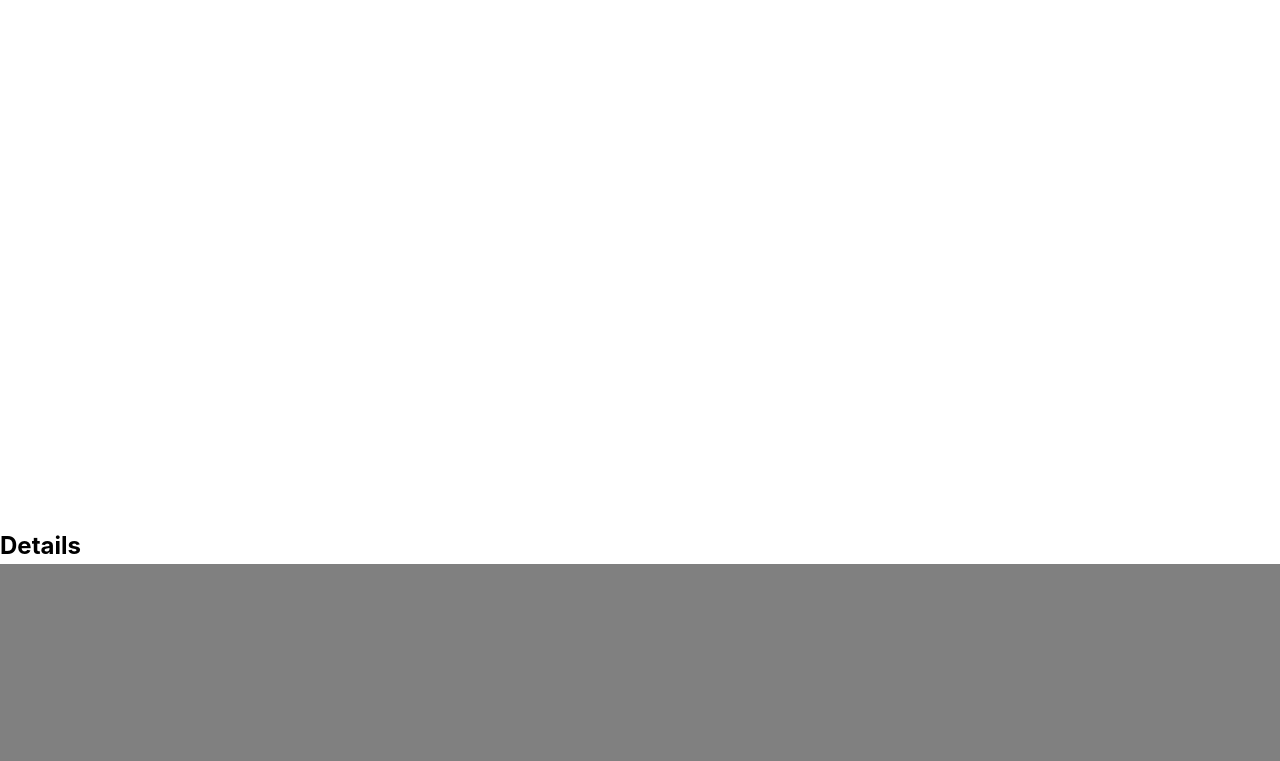
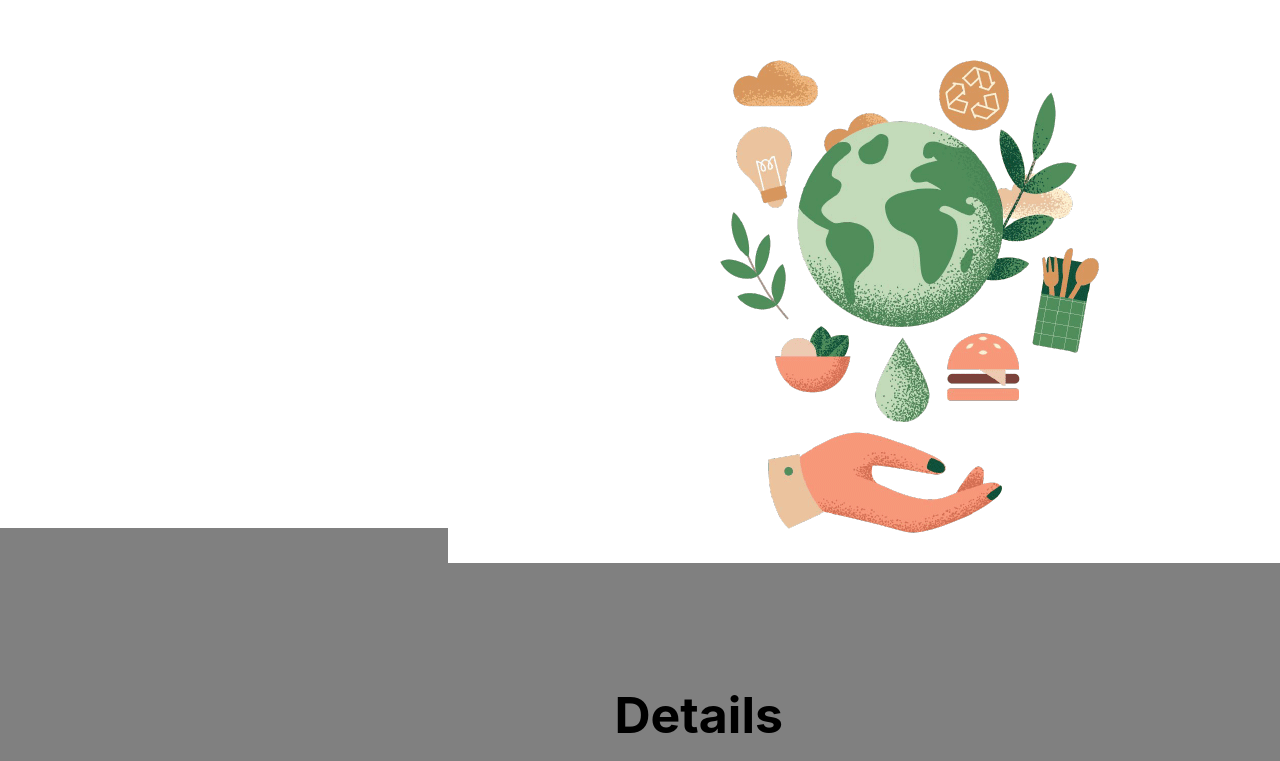
Before and after one commit to anthonyych4n/Sustainabite, a React (Vite) app: page / in a window 1280 px wide. Shown: the part 1072-1833 px from the top of the page. Built offline with nearby package versions, Linux system fonts and the light colour scheme.

Commit message:
Added details section
finished detail react + css

```diff
--- a/src/index.css
+++ b/src/index.css
@@ -76,10 +76,11 @@ input:focus {
 
 .mainpage3 {
   display: flex;
-  flex-direction: column;
+  flex-direction: row;
   align-items: center;
-  justify-content: center;
+  justify-content: flex-start;
   height: 100vh;
+  background-color: var(--text-primary);
 }
 
 .mainpage2 {
@@ -110,6 +111,48 @@ input:focus {
   align-items: center;
   gap: 1rem;
   padding-bottom: 4rem;
+}
+
+
+.Icon {
+  position: relative;
+  width: 900px;
+  height: 550px;
+  left: 35%;
+  top: 20%;
+}
+.detailstitle{
+  position: absolute;
+  justify-content: center;
+  top: 1900px;
+  left: 31%;
+  font-size: 100px;
+  color: var(--midlight-main-color);
+}
+
+.details{
+  position: absolute;
+  justify-content: center;
+  align-items: center;
+  font-size: 50px;
+  top: 1750px;
+  left: 48%
+}
+
+.detailscontainer{
+  display: flex;
+  align-items: center;
+  justify-content: center;
+}
+
+.detailscontainer > p{
+  color: var(--midlight-main-color);
+  position: absolute;
+  justify-content: center;
+  text-align: center;
+  top: 2100px;
+  left: 34%;
+  width: 1000px;
 }
 
 .mainpageh1 {
--- a/src/pages/MainPage.jsx
+++ b/src/pages/MainPage.jsx
@@ -17,23 +17,27 @@ function MainPage({ setQuery, query }) {
         <div className="searchcontainer">
           <Search setQuery={setQuery} query={query} />
         </div>
-
-        <div className="mainpage2"></div>
-
-        <div className="mainpage3"></div>
-          <div className= "detailscontainer">
-          <h2>Details</h2>
-          <p>
-          </p>
+        <div className="mainpage2">
 
         </div>
+        <div className="mainpage3">
+          <div className= "detailscontainer">
+            <h2 className="details">Details</h2>
+            <h className="detailstitle">How Sustainabite works</h>
+            <p>
+            Sustainabite is a website dedicated to helping individuals make sustainable choices when it comes to their meals. By entering the details of your meal, we analyze its carbon footprint and provide you with information on how it impacts the environment. With Sustainabite, you can make informed decisions and contribute to a greener future.
+            </p>
+          </div>
+        <img className="Icon" src="src\assets\icon1.png" style={{ alignSelf: 'center' }}></img>
+        </div>
 
-        <div className="mainpage4"></div>
+        <div className="mainpage4">
           <div className= "featurescontainer">
           <h2></h2>
           <p>
           </p>
 
+          </div>
         </div>
 
       </section>
```
Also changed, not shown: src/assets/icon1.png (added).
